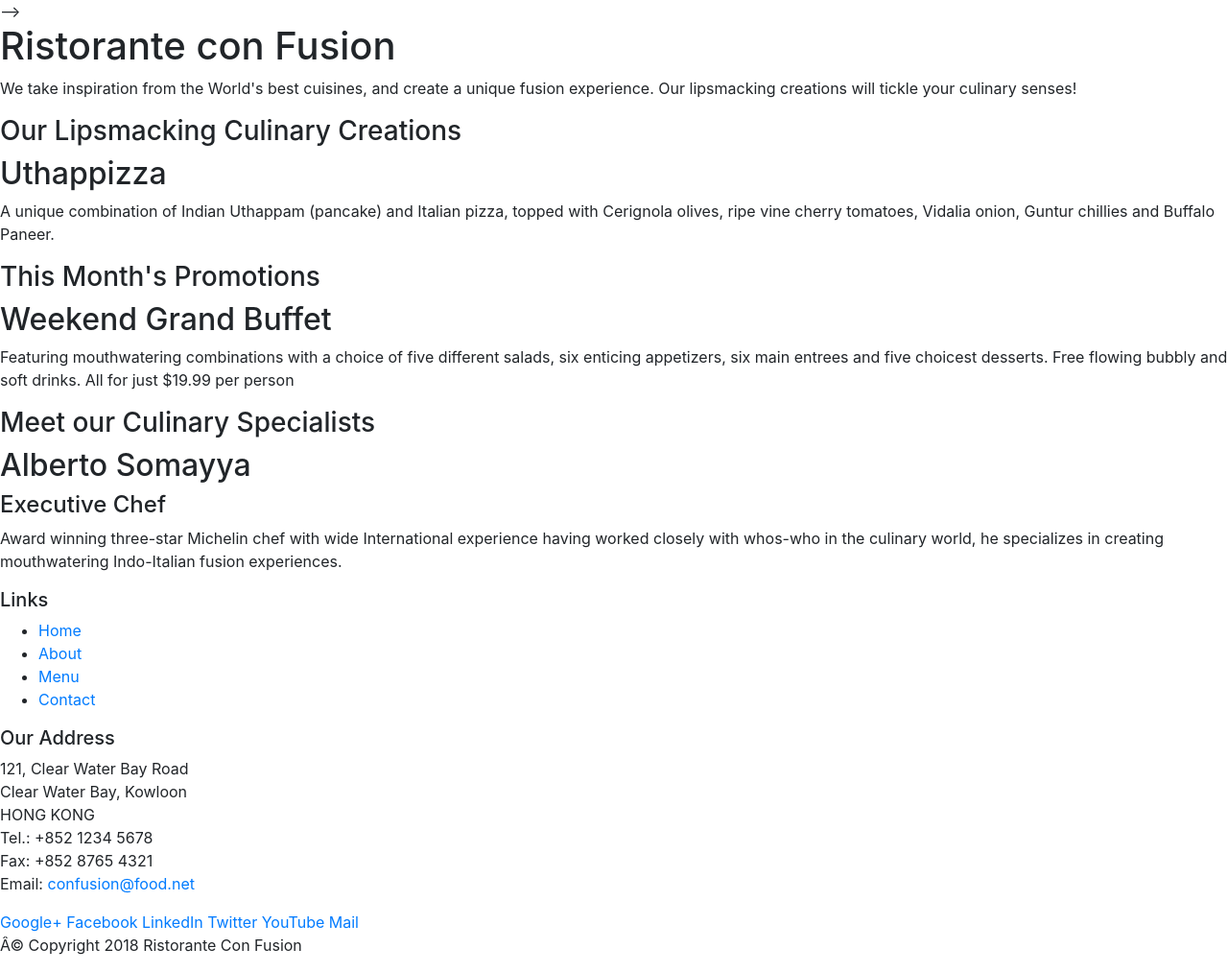
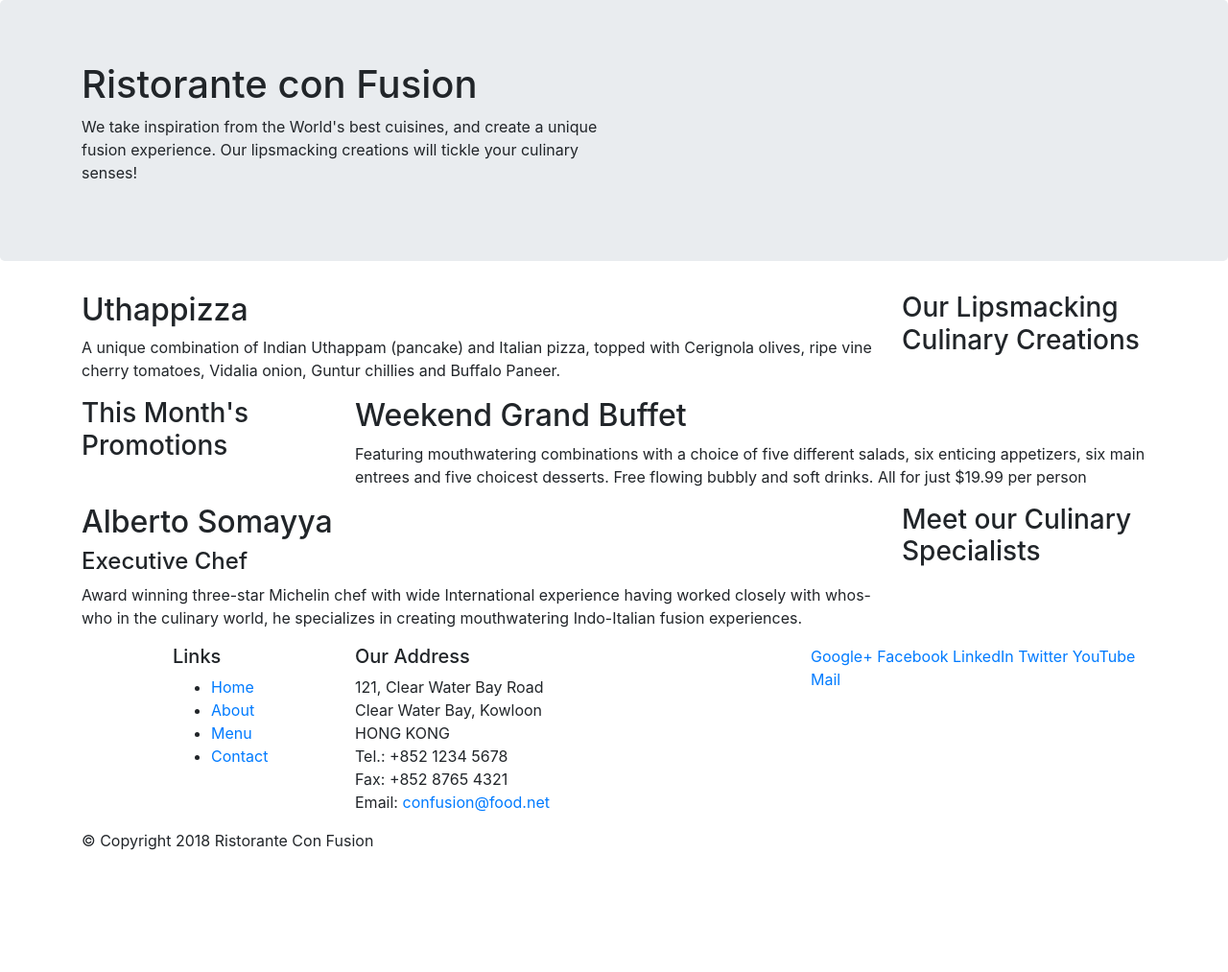
Before and after one commit to snehadasa/conFusion, a website: page index.html in a window 1280 px wide. Shown: the whole page at 96% size. After the commit the page ends 904 px from the top, so only its background shows below. Drawn offline with nearby package versions, Linux system fonts and the light colour scheme.

Commit message:
Bootstrap Grid Part 1

```diff
--- a/index.html
+++ b/index.html
@@ -2,58 +2,58 @@
 <html lang="en">
 
 <head>
-     <!-- Required meta tags always come first
+     <!-- Required meta tags always come first -->
      <meta charset="utf-8">
      <meta name="viewport" content="width=device-width, initial-scale=1, shrink-to-fit=no">
      <meta http-equiv="x-ua-compatible" content="ie=edge">
 
      <!-- Bootstrap CSS -->
-     <link rel="stylesheet" href="node_modules/bootstrap/dist/css/bootstrap.min.css"> -->
+     <link rel="stylesheet" href="node_modules/bootstrap/dist/css/bootstrap.min.css">
     <title>Ristorante Con Fusion</title>
 </head>
 
 <body>
 
-    <header>
-        <div>
-            <div>
-                <div>
+    <header class="jumbotron">
+        <div class="container">
+            <div class="row">
+                <div class="col-12 col-sm-6">
                     <h1>Ristorante con Fusion</h1>
                     <p>We take inspiration from the World's best cuisines, and create a unique fusion experience. Our lipsmacking creations will tickle your culinary senses!</p>
                 </div>
-                <div>
+                <div class="col-12 col-sm">
                 </div>
             </div>
         </div>
     </header>
 
-    <div>
-        <div>
-            <div>
+    <div class="container">
+        <div class="row">
+            <div class="col-12 col-sm-4 order-sm-last col-md-3">
                 <h3>Our Lipsmacking Culinary Creations</h3>
             </div>
-            <div>
+            <div class="col col-sm order-sm-first col-md">
                 <h2>Uthappizza</h2>
                 <p>A unique combination of Indian Uthappam (pancake) and Italian pizza, topped with Cerignola olives, ripe vine cherry tomatoes, Vidalia onion, Guntur chillies and Buffalo Paneer.</p>
             </div>
         </div>
 
 
-        <div>
-            <div>
+        <div class="row">
+            <div class="col-12 col-sm-4 col-md-3">
                 <h3>This Month's Promotions</h3>
             </div>
-            <div>
+            <div class="col col-sm col-md">
                 <h2>Weekend Grand Buffet</h2>
                 <p>Featuring mouthwatering combinations with a choice of five different salads, six enticing appetizers, six main entrees and five choicest desserts. Free flowing bubbly and soft drinks. All for just $19.99 per person </p>
             </div>
         </div>
 
-        <div>
-            <div>
+        <div class="row">
+            <div class="col-12 col-sm-4 order-sm-last col-md-3">
                 <h3>Meet our Culinary Specialists</h3>
             </div>
-            <div>
+            <div class="col col-sm order-sm-first col-md">
                 <h2>Alberto Somayya</h2>
                 <h4>Executive Chef</h4>
                 <p>Award winning three-star Michelin chef with wide International experience having worked closely with whos-who in the culinary world, he specializes in creating mouthwatering Indo-Italian fusion experiences. </p>
@@ -62,9 +62,9 @@
     </div>
 
     <footer>
-        <div>
-            <div>
-                <div>
+        <div class="container">
+            <div class="row">
+                <div class="col-4 offset-1 col-sm-2">
                     <h5>Links</h5>
                     <ul>
                         <li><a href="#">Home</a></li>
@@ -73,7 +73,7 @@
                         <li><a href="#">Contact</a></li>
                     </ul>
                 </div>
-                <div>
+                <div class="col-7 col-sm-5">
                     <h5>Our Address</h5>
                     <address>
 		              121, Clear Water Bay Road<br>
@@ -84,7 +84,7 @@
 		              Email: <a href="mailto:confusion@food.net">confusion@food.net</a>
 		           </address>
                 </div>
-                <div>
+                <div class="col-12 col-sm-4">
                     <div>
                         <a href="http://google.com/+">Google+</a>
                         <a href="http://www.facebook.com/profile.php?id=">Facebook</a>
@@ -95,8 +95,8 @@
                     </div>
                 </div>
            </div>
-           <div>
-                <div>
+           <div class="row">
+                <div class="col-auto">
                     <p>© Copyright 2018 Ristorante Con Fusion</p>
                 </div>
            </div>
```
